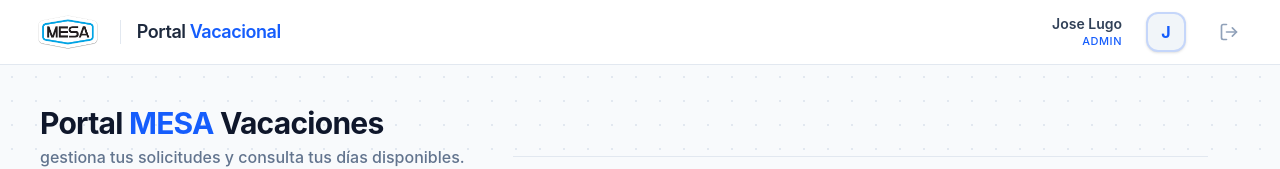
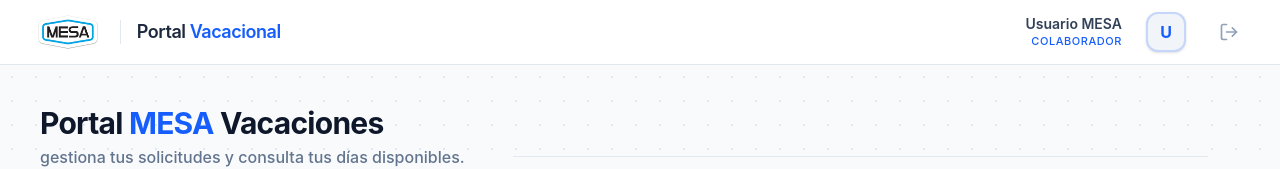
Before and after one commit to Manufacturas-Especializadas/PortalVacaional-FrontEnd, a React (Vite) app: page /empleado-dashboard in a window 1280 px wide. Shown: the top 169 px of the page. Built offline with nearby package versions, Linux system fonts and the light colour scheme.

Commit message:
feat: usuario y rol

```diff
--- a/src/layouts/MainLayout.tsx
+++ b/src/layouts/MainLayout.tsx
@@ -1,13 +1,40 @@
-import { Outlet } from "react-router-dom";
+import { Outlet, useNavigate } from "react-router-dom";
 import { Navbar } from "../components/layout/Navbar";
+import toast from "react-hot-toast";
 
 export const MainLayout = () => {
+  const navigate = useNavigate();
+
+  const userRaw = localStorage.getItem("user");
+  const userData = userRaw ? JSON.parse(userRaw) : null;
+
+  const handleLogout = () => {
+    localStorage.removeItem("token");
+    localStorage.removeItem("user");
+
+    toast.success("Sesión cerrada correctamente", {
+      style: {
+        borderRadius: "12px",
+        background: "#333",
+        color: "#fff",
+      },
+    });
+
+    navigate("/login");
+  };
+
+  const roleDisplay = userData?.role || "Colaborador";
+
   return (
-    <>
-      <Navbar userName="Jose Lugo" role="Admin" />
+    <div>
+      <Navbar
+        userName={userData?.fullName || "Usuario MESA"}
+        role={roleDisplay}
+        onLogout={handleLogout}
+      />
       <div className="container">
         <Outlet />
       </div>
-    </>
+    </div>
   );
 };
```
